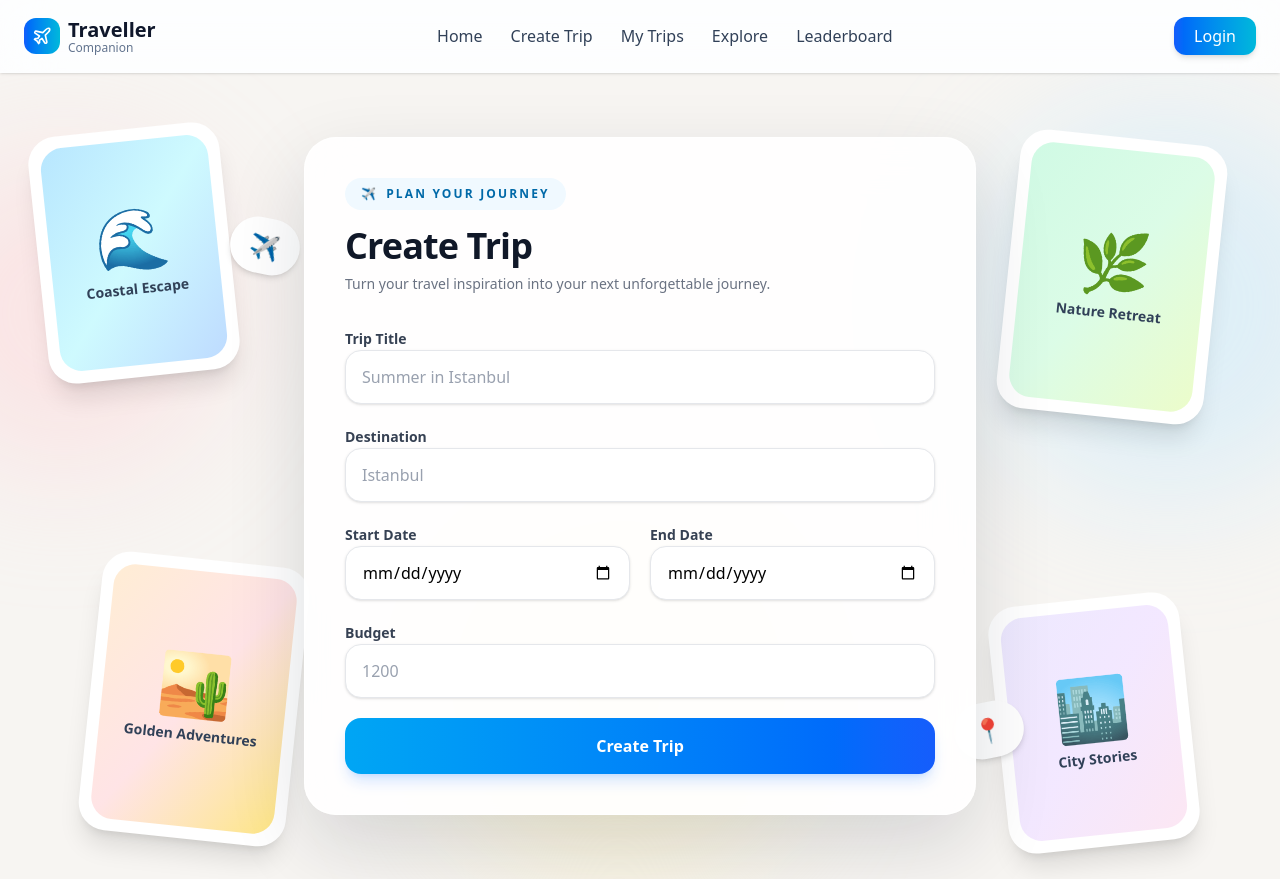
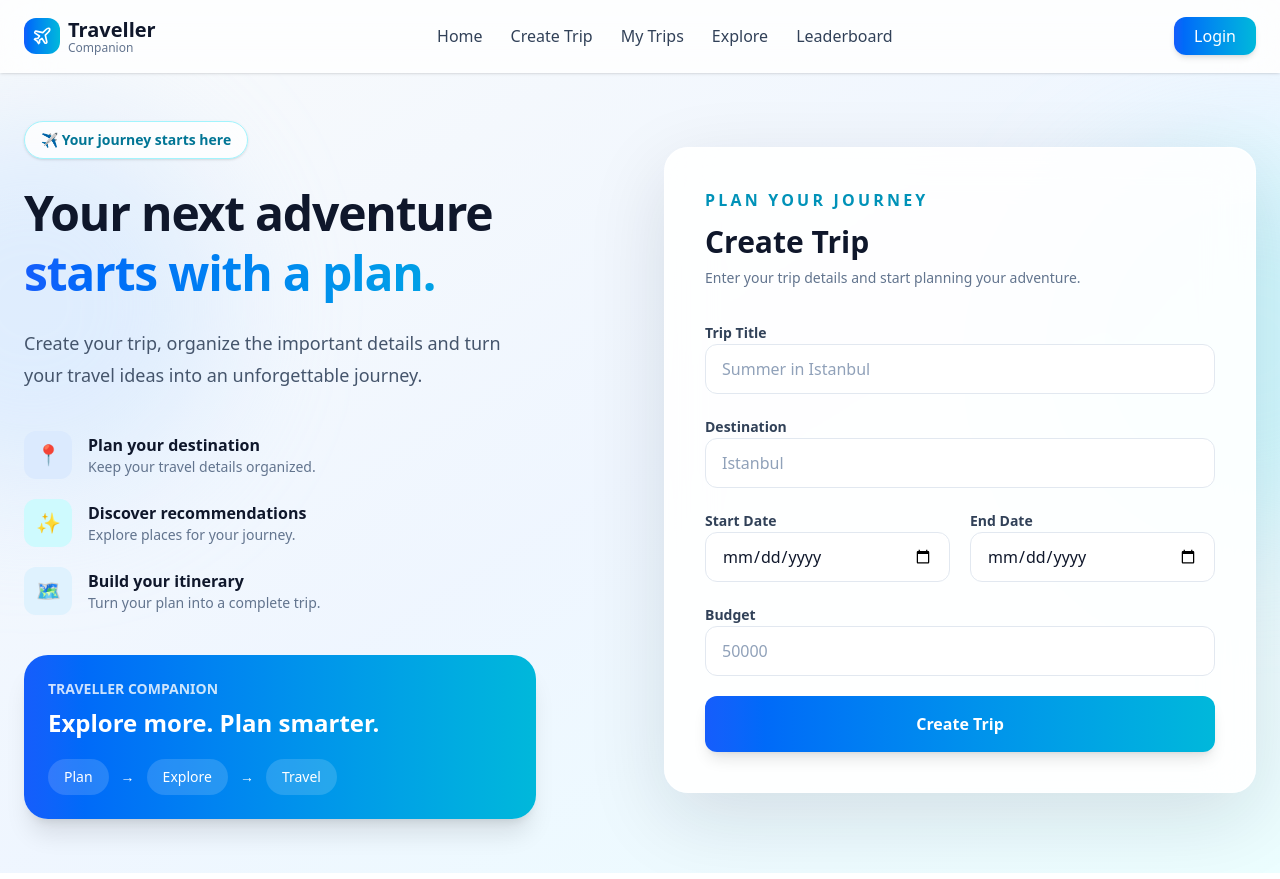
Before and after one commit to kash59/TravellerApp, a Next.js app in the folder traveller-companion-frontend/: page /create-trip in a window 1280 px wide. Built offline with nearby package versions, Linux system fonts and the light colour scheme; no server answers.

Commit message:
Redesign create trip page

```diff
--- a/traveller-companion-frontend/src/app/create-trip/CreateTripForm.tsx
+++ b/traveller-companion-frontend/src/app/create-trip/CreateTripForm.tsx
@@ -25,27 +25,14 @@ export default function CreateTripForm() {
   const searchParams = useSearchParams();
 
   const editTripId = searchParams.get("edit");
+  const isEditMode = useMemo(() => Boolean(editTripId), [editTripId]);
 
-  const isEditMode = useMemo(
-    () => Boolean(editTripId),
-    [editTripId]
-  );
-
-  const [formData, setFormData] =
-    useState<FormState>(initialFormState);
-
+  const [formData, setFormData] = useState<FormState>(initialFormState);
   const [error, setError] = useState("");
   const [successMessage, setSuccessMessage] = useState("");
-  const [createdTripId, setCreatedTripId] =
-    useState<string | null>(null);
-
+  const [createdTripId, setCreatedTripId] = useState<string | null>(null);
   const [isSubmitting, setIsSubmitting] = useState(false);
-  const [isPrefillLoading, setIsPrefillLoading] =
-    useState(false);
-
-  // ==========================================
-  // LOAD TRIP WHEN EDITING
-  // ==========================================
+  const [isPrefillLoading, setIsPrefillLoading] = useState(false);
 
   useEffect(() => {
     const loadTripForEdit = async () => {
@@ -87,10 +74,6 @@ export default function CreateTripForm() {
     loadTripForEdit();
   }, [editTripId, router]);
 
-  // ==========================================
-  // INPUT CHANGE
-  // ==========================================
-
   const onChange =
     (field: keyof FormState) =>
     (event: React.ChangeEvent<HTMLInputElement>) => {
@@ -99,10 +82,6 @@ export default function CreateTripForm() {
         [field]: event.target.value,
       }));
     };
-
-  // ==========================================
-  // SUBMIT
-  // ==========================================
 
   const handleSubmit = async (
     event: React.FormEvent<HTMLFormElement>
@@ -133,9 +112,7 @@ export default function CreateTripForm() {
     }
 
     if (new Date(endDate) < new Date(startDate)) {
-      setError(
-        "End Date must be the same or after Start Date."
-      );
+      setError("End Date must be the same or after Start Date.");
       return;
     }
 
@@ -165,19 +142,11 @@ export default function CreateTripForm() {
         budget: budgetValue,
       };
 
-      // EDIT TRIP
       if (editTripId) {
         await updateTrip(editTripId, payload, token);
-
         setSuccessMessage("Trip updated successfully.");
-      }
-
-      // CREATE NEW TRIP
-      else {
-        const createdTrip = await createTrip(
-          payload,
-          token
-        );
+      } else {
+        const createdTrip = await createTrip(payload, token);
 
         const tripId =
           createdTrip?._id ||
@@ -188,7 +157,6 @@ export default function CreateTripForm() {
         }
 
         setSuccessMessage("Trip created successfully.");
-
         setFormData(initialFormState);
       }
     } catch (submitError) {
@@ -205,144 +173,141 @@ export default function CreateTripForm() {
     }
   };
 
-  // ==========================================
-  // UI
-  // ==========================================
+  return (
+    <main className="relative min-h-screen overflow-hidden bg-gradient-to-br from-slate-50 via-blue-50 to-cyan-50 px-6 py-12 text-black">
 
-  return (
-    <main className="relative min-h-screen overflow-hidden bg-[#f7f5f2] px-5 py-12 text-black md:px-8 md:py-16">
+      <div className="absolute -left-40 top-10 h-96 w-96 rounded-full bg-blue-200/40 blur-3xl" />
+      <div className="absolute -right-40 top-20 h-96 w-96 rounded-full bg-cyan-200/40 blur-3xl" />
 
-      {/* ====================================== */}
-      {/* PINTEREST-STYLE BACKGROUND */}
-      {/* ====================================== */}
+      <div className="relative z-10 mx-auto grid min-h-[calc(100vh-120px)] max-w-7xl items-center gap-12 lg:grid-cols-2">
 
-      <div className="pointer-events-none absolute inset-0 overflow-hidden">
+        <div className="hidden lg:block">
 
-        {/* Soft background blobs */}
+          <div className="mb-6 inline-flex items-center gap-2 rounded-full border border-cyan-200 bg-white/80 px-4 py-2 text-sm font-semibold text-cyan-700 shadow-sm">
+            ✈ Your journey starts here
+          </div>
 
-        <div className="absolute -left-24 top-20 h-80 w-80 rounded-full bg-rose-200/40 blur-3xl" />
+          <h1 className="max-w-xl text-5xl font-extrabold leading-tight tracking-tight text-slate-900">
+            Your next adventure
+            <span className="block bg-gradient-to-r from-blue-600 to-cyan-500 bg-clip-text text-transparent">
+              starts with a plan.
+            </span>
+          </h1>
 
-        <div className="absolute -right-20 top-10 h-96 w-96 rounded-full bg-sky-200/40 blur-3xl" />
+          <p className="mt-6 max-w-lg text-lg leading-8 text-slate-600">
+            Create your trip, organize the important details and turn
+            your travel ideas into an unforgettable journey.
+          </p>
 
-        <div className="absolute bottom-0 left-1/3 h-96 w-96 rounded-full bg-amber-100/60 blur-3xl" />
+          <div className="mt-10 space-y-5">
 
-        {/* LEFT TOP CARD */}
+            <div className="flex items-center gap-4">
+              <div className="flex h-12 w-12 items-center justify-center rounded-xl bg-blue-100 text-xl">
+                📍
+              </div>
 
-        <div className="absolute left-[3%] top-[7%] hidden w-48 -rotate-6 rounded-[28px] bg-white p-3 shadow-xl xl:block">
-          <div className="flex h-56 items-center justify-center rounded-[22px] bg-gradient-to-br from-sky-200 via-cyan-100 to-blue-200">
-            <div className="text-center">
-              <span className="text-6xl">🌊</span>
-
-              <p className="mt-3 text-sm font-semibold text-slate-700">
-                Coastal Escape
+              <div>
+                <p className="font-bold text-slate-900">
+                  Plan your destination
+                </p>
+                <p className="text-sm text-slate-500">
+                  Keep your travel details organized.
                 </p>
               </div>
             </div>
+
+            <div className="flex items-center gap-4">
+              <div className="flex h-12 w-12 items-center justify-center rounded-xl bg-cyan-100 text-xl">
+                ✨
               </div>
 
-        {/* LEFT BOTTOM CARD */}
-
-        <div className="absolute bottom-[5%] left-[7%] hidden w-52 rotate-6 rounded-[28px] bg-white p-3 shadow-xl xl:block">
-          <div className="flex h-64 items-center justify-center rounded-[22px] bg-gradient-to-br from-orange-100 via-rose-100 to-amber-200">
-            <div className="text-center">
-              <span className="text-6xl">🏜️</span>
-
-              <p className="mt-3 text-sm font-semibold text-slate-700">
-                Golden Adventures
+              <div>
+                <p className="font-bold text-slate-900">
+                  Discover recommendations
+                </p>
+                <p className="text-sm text-slate-500">
+                  Explore places for your journey.
                 </p>
               </div>
             </div>
+
+            <div className="flex items-center gap-4">
+              <div className="flex h-12 w-12 items-center justify-center rounded-xl bg-sky-100 text-xl">
+                🗺️
               </div>
 
-        {/* RIGHT TOP CARD */}
-
-        <div className="absolute right-[5%] top-[8%] hidden w-52 rotate-6 rounded-[28px] bg-white p-3 shadow-xl xl:block">
-          <div className="flex h-64 items-center justify-center rounded-[22px] bg-gradient-to-br from-emerald-100 via-green-100 to-lime-100">
-            <div className="text-center">
-              <span className="text-6xl">🌿</span>
-
-              <p className="mt-3 text-sm font-semibold text-slate-700">
-                Nature Retreat
+              <div>
+                <p className="font-bold text-slate-900">
+                  Build your itinerary
+                </p>
+                <p className="text-sm text-slate-500">
+                  Turn your plan into a complete trip.
                 </p>
               </div>
-          </div>
-        </div>
-
-        {/* RIGHT BOTTOM CARD */}
-
-        <div className="absolute bottom-[4%] right-[7%] hidden w-48 -rotate-6 rounded-[28px] bg-white p-3 shadow-xl xl:block">
-          <div className="flex h-56 items-center justify-center rounded-[22px] bg-gradient-to-br from-violet-100 via-purple-100 to-pink-100">
-            <div className="text-center">
-              <span className="text-6xl">🏙️</span>
-
-              <p className="mt-3 text-sm font-semibold text-slate-700">
-                City Stories
-              </p>
-            </div>
-          </div>
-        </div>
-
-        {/* Small decorative elements */}
-
-        <div className="absolute left-[18%] top-[18%] hidden rotate-12 rounded-full bg-white px-5 py-3 text-2xl shadow-md lg:block">
-          ✈️
-        </div>
-
-        <div className="absolute bottom-[15%] right-[20%] hidden -rotate-12 rounded-full bg-white px-5 py-3 text-2xl shadow-md lg:block">
-          📍
             </div>
 
           </div>
 
-      {/* ====================================== */}
-      {/* CREATE / EDIT TRIP CARD */}
-      {/* ====================================== */}
+          <div className="mt-10 max-w-lg rounded-3xl bg-gradient-to-r from-blue-600 to-cyan-500 p-6 text-white shadow-xl">
 
-      <div className="relative z-10 mx-auto w-full max-w-2xl rounded-[32px] border border-white/80 bg-white/90 p-7 shadow-[0_30px_80px_rgba(15,23,42,0.14)] backdrop-blur-xl md:p-10">
+            <p className="text-sm font-semibold text-white/80">
+              TRAVELLER COMPANION
+            </p>
 
-        {/* HEADER */}
+            <h2 className="mt-2 text-2xl font-bold">
+              Explore more. Plan smarter.
+            </h2>
+
+            <div className="mt-5 flex items-center gap-3 text-sm">
+              <span className="rounded-full bg-white/15 px-4 py-2">
+                Plan
+              </span>
+              <span>→</span>
+              <span className="rounded-full bg-white/15 px-4 py-2">
+                Explore
+              </span>
+              <span>→</span>
+              <span className="rounded-full bg-white/15 px-4 py-2">
+                Travel
+              </span>
+            </div>
+
+          </div>
+
+        </div>
+
+        <div className="mx-auto w-full max-w-2xl rounded-3xl border border-white/80 bg-white/90 p-8 shadow-[0_25px_80px_rgba(15,23,42,0.12)] backdrop-blur-xl md:p-10">
 
           <div className="mb-8">
 
-          <div className="mb-4 inline-flex items-center gap-2 rounded-full bg-sky-50 px-4 py-2 text-xs font-semibold uppercase tracking-[0.18em] text-sky-700">
-            <span>✈</span>
+            <p className="font-semibold uppercase tracking-[0.2em] text-cyan-600">
               Plan your journey
-          </div>
+            </p>
 
-          <h1 className="text-3xl font-bold tracking-tight text-gray-900 md:text-4xl">
+            <h1 className="mt-3 text-3xl font-extrabold text-slate-900">
               {isEditMode ? "Edit Trip" : "Create Trip"}
             </h1>
 
-          <p className="mt-2 text-sm text-gray-500">
+            <p className="mt-2 text-sm text-slate-500">
               {isEditMode
-              ? "Update your travel details and keep your adventure organized."
-              : "Turn your travel inspiration into your next unforgettable journey."}
+                ? "Update your travel details below."
+                : "Enter your trip details and start planning your adventure."}
             </p>
 
           </div>
 
-        {/* EDIT LOADING */}
-
           {isPrefillLoading && (
-          <p className="mb-5 rounded-2xl bg-gray-100 px-4 py-3 text-sm text-gray-600">
+            <p className="mb-5 rounded-xl bg-slate-100 px-4 py-3 text-sm text-slate-600">
               Loading trip data...
             </p>
           )}
 
-        {/* FORM */}
-
-        <form
-          onSubmit={handleSubmit}
-          className="space-y-5"
-        >
-
-          {/* TRIP TITLE */}
+          <form onSubmit={handleSubmit} className="space-y-5">
 
             <div className="space-y-2">
-
               <label
                 htmlFor="title"
-              className="text-sm font-semibold text-gray-700"
+                className="text-sm font-semibold text-slate-700"
               >
                 Trip Title
               </label>
@@ -353,18 +318,14 @@ export default function CreateTripForm() {
                 value={formData.title}
                 onChange={onChange("title")}
                 placeholder="Summer in Istanbul"
-              className="w-full rounded-2xl border border-gray-200 bg-white px-4 py-3.5 text-black shadow-sm outline-none transition placeholder:text-gray-400 focus:border-sky-400 focus:ring-4 focus:ring-sky-100"
+                className="w-full rounded-xl border border-slate-200 bg-white px-4 py-3 text-slate-900 outline-none transition placeholder:text-slate-400 focus:border-cyan-500 focus:ring-4 focus:ring-cyan-100"
               />
-
             </div>
 
-          {/* DESTINATION */}
-
             <div className="space-y-2">
-
               <label
                 htmlFor="destination"
-              className="text-sm font-semibold text-gray-700"
+                className="text-sm font-semibold text-slate-700"
               >
                 Destination
               </label>
@@ -375,20 +336,16 @@ export default function CreateTripForm() {
                 value={formData.destination}
                 onChange={onChange("destination")}
                 placeholder="Istanbul"
-              className="w-full rounded-2xl border border-gray-200 bg-white px-4 py-3.5 text-black shadow-sm outline-none transition placeholder:text-gray-400 focus:border-sky-400 focus:ring-4 focus:ring-sky-100"
+                className="w-full rounded-xl border border-slate-200 bg-white px-4 py-3 text-slate-900 outline-none transition placeholder:text-slate-400 focus:border-cyan-500 focus:ring-4 focus:ring-cyan-100"
               />
-
             </div>
 
-          {/* DATES */}
-
-          <div className="grid gap-5 md:grid-cols-2">
+            <div className="grid gap-5 sm:grid-cols-2">
 
               <div className="space-y-2">
-
                 <label
                   htmlFor="startDate"
-                className="text-sm font-semibold text-gray-700"
+                  className="text-sm font-semibold text-slate-700"
                 >
                   Start Date
                 </label>
@@ -398,16 +355,14 @@ export default function CreateTripForm() {
                   type="date"
                   value={formData.startDate}
                   onChange={onChange("startDate")}
-                className="w-full rounded-2xl border border-gray-200 bg-white px-4 py-3.5 text-black shadow-sm outline-none transition focus:border-sky-400 focus:ring-4 focus:ring-sky-100"
+                  className="w-full rounded-xl border border-slate-200 bg-white px-4 py-3 text-slate-900 outline-none transition focus:border-cyan-500 focus:ring-4 focus:ring-cyan-100"
                 />
-
               </div>
 
               <div className="space-y-2">
-
                 <label
                   htmlFor="endDate"
-                className="text-sm font-semibold text-gray-700"
+                  className="text-sm font-semibold text-slate-700"
                 >
                   End Date
                 </label>
@@ -417,20 +372,16 @@ export default function CreateTripForm() {
                   type="date"
                   value={formData.endDate}
                   onChange={onChange("endDate")}
-                className="w-full rounded-2xl border border-gray-200 bg-white px-4 py-3.5 text-black shadow-sm outline-none transition focus:border-sky-400 focus:ring-4 focus:ring-sky-100"
+                  className="w-full rounded-xl border border-slate-200 bg-white px-4 py-3 text-slate-900 outline-none transition focus:border-cyan-500 focus:ring-4 focus:ring-cyan-100"
                 />
-
               </div>
 
             </div>
 
-          {/* BUDGET */}
-
             <div className="space-y-2">
-
               <label
                 htmlFor="budget"
-              className="text-sm font-semibold text-gray-700"
+                className="text-sm font-semibold text-slate-700"
               >
                 Budget
               </label>
@@ -442,93 +393,67 @@ export default function CreateTripForm() {
                 step="0.01"
                 value={formData.budget}
                 onChange={onChange("budget")}
-              placeholder="1200"
-              className="w-full rounded-2xl border border-gray-200 bg-white px-4 py-3.5 text-black shadow-sm outline-none transition placeholder:text-gray-400 focus:border-sky-400 focus:ring-4 focus:ring-sky-100"
+                placeholder="50000"
+                className="w-full rounded-xl border border-slate-200 bg-white px-4 py-3 text-slate-900 outline-none transition placeholder:text-slate-400 focus:border-cyan-500 focus:ring-4 focus:ring-cyan-100"
               />
-
             </div>
 
-          {/* ERROR */}
-
             {error && (
-            <p className="rounded-2xl bg-red-50 px-4 py-3 text-sm font-medium text-red-600">
+              <p className="rounded-xl bg-red-50 px-4 py-3 text-sm text-red-600">
                 {error}
               </p>
             )}
 
-          {/* SUCCESS */}
-
             {successMessage && (
-
               <div className="space-y-3">
 
-              <p className="rounded-2xl bg-emerald-50 px-4 py-3 text-sm font-medium text-emerald-700">
+                <p className="rounded-xl bg-emerald-50 px-4 py-3 text-sm text-emerald-700">
                   ✓ {successMessage}
                 </p>
 
-              {/* VIEW CREATED TRIP */}
-
                 {createdTripId && (
-
                   <div className="grid gap-3 sm:grid-cols-2">
 
                     <button
                       type="button"
                       onClick={() =>
-                      router.push(
-                        `/my-trips/${createdTripId}`
-                      )
+                        router.push(`/my-trips/${createdTripId}`)
                       }
-                    className="rounded-2xl bg-slate-900 px-5 py-3 font-semibold text-white shadow-md transition hover:-translate-y-0.5 hover:bg-slate-800"
+                      className="rounded-xl bg-gradient-to-r from-blue-600 to-cyan-500 px-5 py-3 font-semibold text-white"
                     >
                       View Trip
                     </button>
 
                     <button
                       type="button"
-                    onClick={() =>
-                      router.push("/my-trips")
-                    }
-                    className="rounded-2xl border border-gray-200 bg-white px-5 py-3 font-semibold text-gray-800 shadow-sm transition hover:bg-gray-50"
+                      onClick={() => router.push("/my-trips")}
+                      className="rounded-xl border border-slate-200 bg-white px-5 py-3 font-semibold text-slate-700 hover:bg-slate-50"
                     >
                       View All My Trips
                     </button>
 
                   </div>
-
                 )}
 
-              {/* EDIT MODE VIEW */}
-
                 {isEditMode && editTripId && (
-
                   <button
                     type="button"
                     onClick={() =>
-                    router.push(
-                      `/my-trips/${editTripId}`
-                    )
+                      router.push(`/my-trips/${editTripId}`)
                     }
-                  className="w-full rounded-2xl border border-gray-200 bg-white px-5 py-3 font-semibold text-gray-800 shadow-sm transition hover:bg-gray-50"
+                    className="w-full rounded-xl border border-slate-200 bg-white px-5 py-3 font-semibold text-slate-700 hover:bg-slate-50"
                   >
                     View Updated Trip
                   </button>
-
                 )}
 
               </div>
-
             )}
-
-          {/* SUBMIT */}
 
             <button
               type="submit"
-            disabled={
-              isSubmitting ||
-              isPrefillLoading
-            }
-            className="w-full rounded-2xl bg-gradient-to-r from-sky-500 to-blue-600 px-6 py-4 font-semibold text-white shadow-lg shadow-blue-500/20 transition hover:-translate-y-0.5 hover:shadow-xl disabled:cursor-not-allowed disabled:opacity-60"
+              disabled={isSubmitting || isPrefillLoading}
+              className="w-full rounded-xl bg-gradient-to-r from-blue-600 to-cyan-500 px-6 py-4 font-semibold text-white shadow-lg transition hover:opacity-90 disabled:cursor-not-allowed disabled:opacity-60"
             >
               {isSubmitting
                 ? isEditMode
@@ -543,6 +468,8 @@ export default function CreateTripForm() {
 
         </div>
 
+      </div>
+
     </main>
   );
 }
```
Lines whose indentation alone changed are shown as unchanged.
